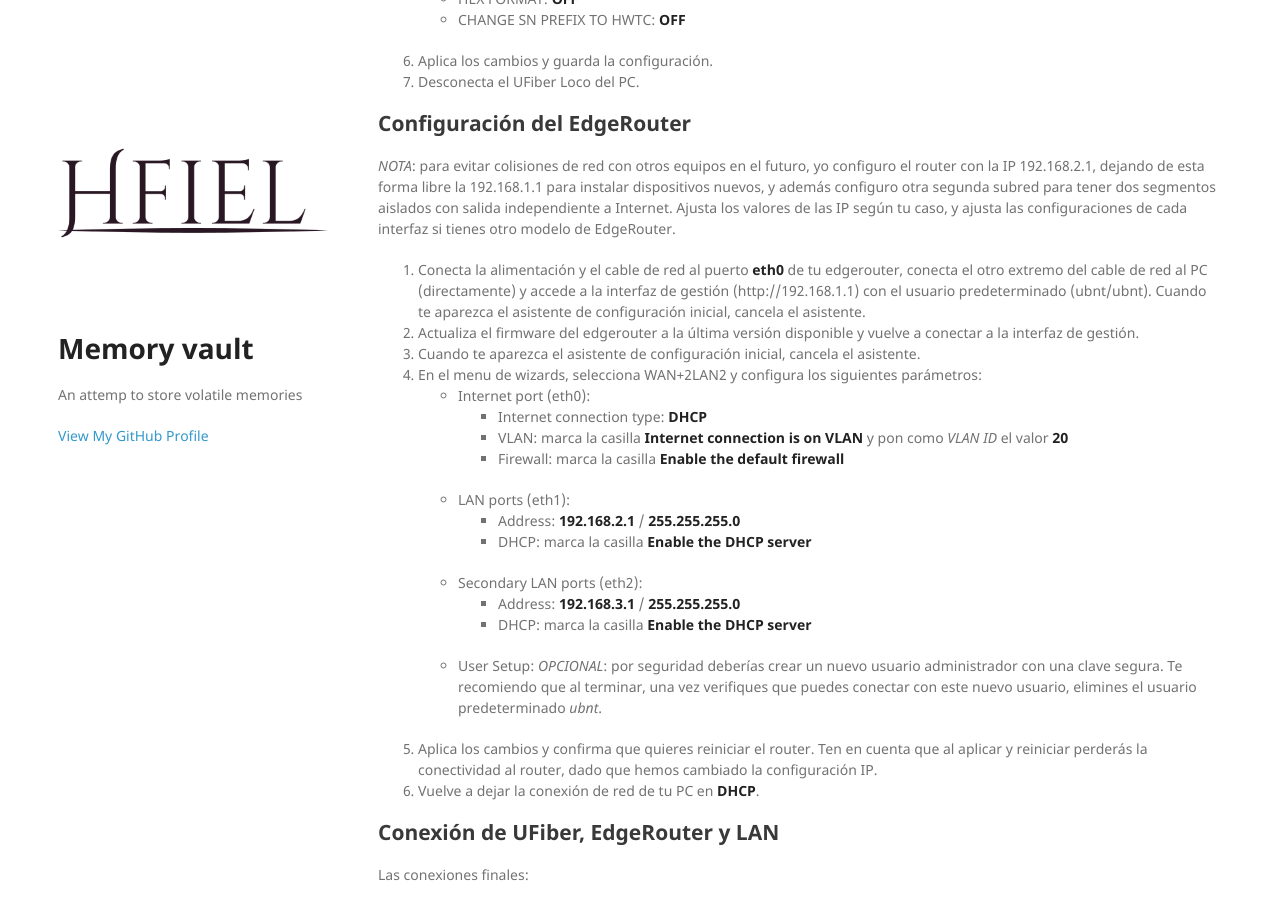
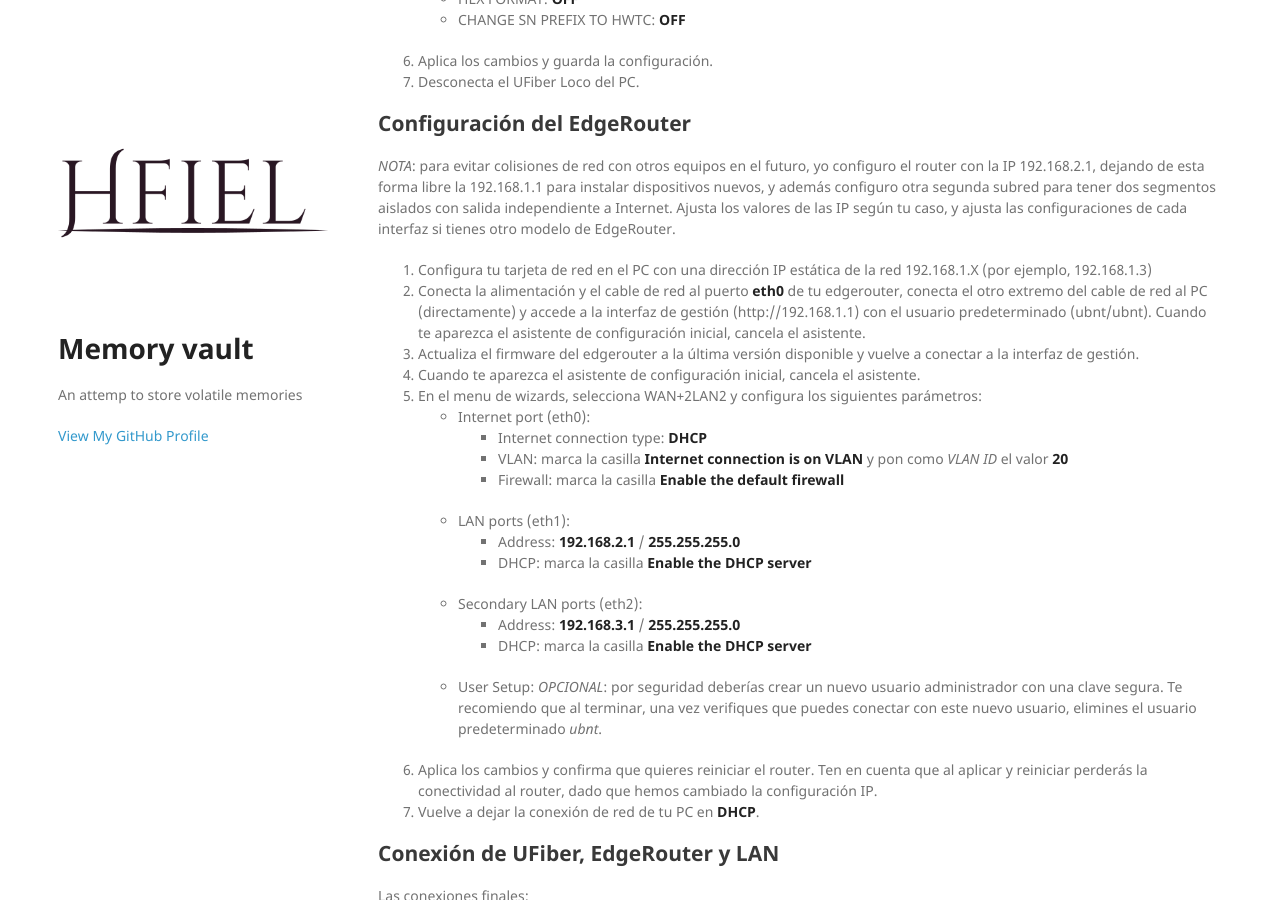
Before and after one commit to hfiel/hfiel.github.io, a Jekyll site: the page built from wiki/network/ufiber_edgerouter.md, in a window 1280 px wide and 900 px high, scrolled down 991 px. Built offline with Jekyll 4.4.1, drawn with Linux system fonts in a browser that asks for light colours; nearby versions of some CDN libraries; our own code applies the rules of GitHub Pages for plain Markdown files.

Commit message:
Update ufiber_edgerouter.md

```diff
--- a/wiki/network/ufiber_edgerouter.md
+++ b/wiki/network/ufiber_edgerouter.md
@@ -32,10 +32,11 @@ Instrucciones para reemplazar el modem/router de fibra que te instalan en MasMov
 
 *NOTA*: para evitar colisiones de red con otros equipos en el futuro, yo configuro el router con la IP 192.168.2.1, dejando de esta forma libre la 192.168.1.1 para instalar dispositivos nuevos, y además configuro otra segunda subred para tener dos segmentos aislados con salida independiente a Internet. Ajusta los valores de las IP según tu caso, y ajusta las configuraciones de cada interfaz si tienes otro modelo de EdgeRouter.
 
-1. Conecta la alimentación y el cable de red al puerto **eth0** de tu edgerouter, conecta el otro extremo del cable de red al PC (directamente) y accede a la interfaz de gestión (http://192.168.1.1) con el usuario predeterminado (ubnt/ubnt). Cuando te aparezca el asistente de configuración inicial, cancela el asistente.
-2. Actualiza el firmware del edgerouter a la última versión disponible y vuelve a conectar a la interfaz de gestión.
-3. Cuando te aparezca el asistente de configuración inicial, cancela el asistente.
-4. En el menu de wizards, selecciona WAN+2LAN2 y configura los siguientes parámetros:
+1. Configura tu tarjeta de red en el PC con una dirección IP estática de la red 192.168.1.X (por ejemplo, 192.168.1.3)
+2. Conecta la alimentación y el cable de red al puerto **eth0** de tu edgerouter, conecta el otro extremo del cable de red al PC (directamente) y accede a la interfaz de gestión (http://192.168.1.1) con el usuario predeterminado (ubnt/ubnt). Cuando te aparezca el asistente de configuración inicial, cancela el asistente.
+3. Actualiza el firmware del edgerouter a la última versión disponible y vuelve a conectar a la interfaz de gestión.
+4. Cuando te aparezca el asistente de configuración inicial, cancela el asistente.
+5. En el menu de wizards, selecciona WAN+2LAN2 y configura los siguientes parámetros:
    - Internet port (eth0):
      - Internet connection type: **DHCP**
      - VLAN: marca la casilla **Internet connection is on VLAN** y pon como *VLAN ID* el valor **20**
```
Also changed, not shown: other parts of wiki/network/ufiber_edgerouter.md (+2 -2 lines).
